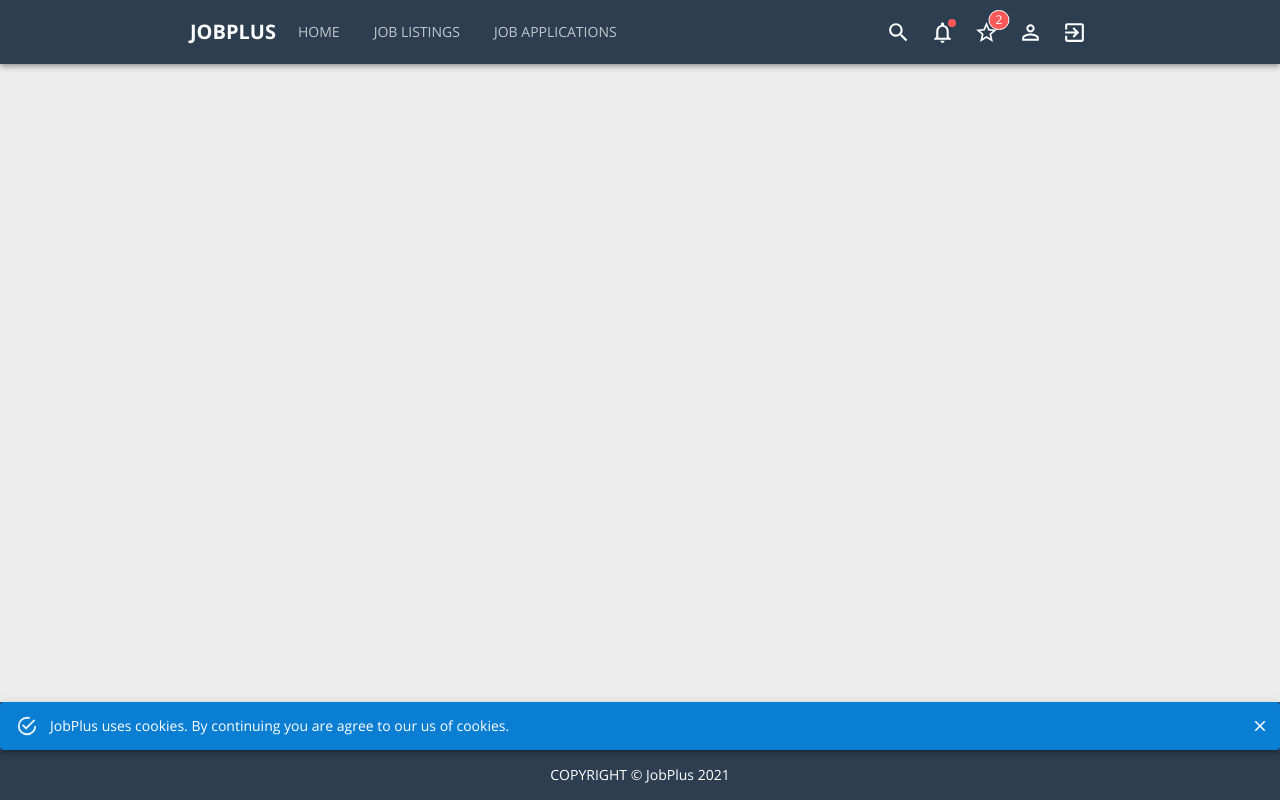
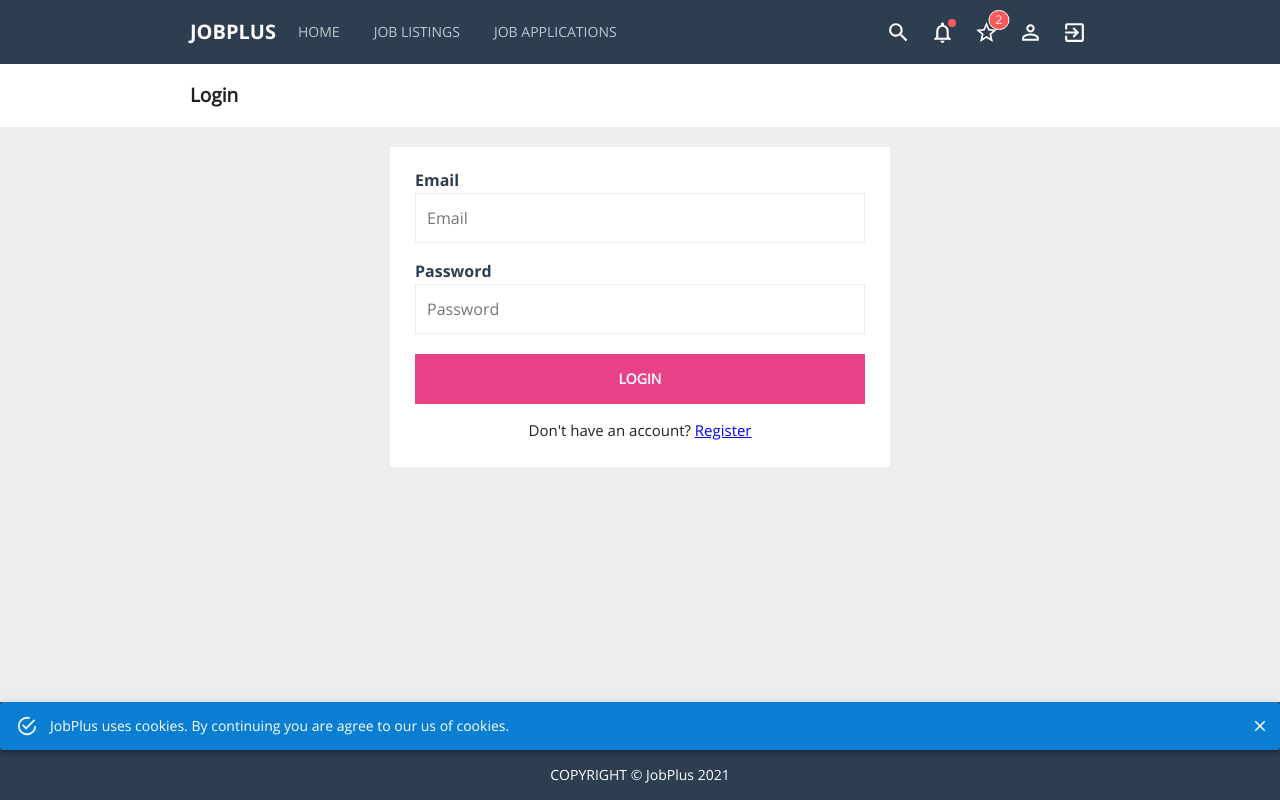
Before and after one commit to Sarkash-pi/JobPlus_React.js, a React (Create React App) app: page /login in a window 1280 px wide. Built offline with nearby package versions, Linux system fonts and the light colour scheme.

Commit message:
Created Login page

```diff
--- a/src/App.js
+++ b/src/App.js
@@ -10,6 +10,7 @@ import Search from './pages/Search';
 import Notifications from './pages/Notifications';
 import SavedJobs from './pages/SavedJobs';
 import Profile from './pages/Profile';
+import Login from './pages/Login';
 
 
 function App() {
@@ -25,6 +26,7 @@ function App() {
         <Route exact path='/notifications' render={props => <Notifications {...props} />} />
         <Route exact path='/saved-jobs' render={props => <SavedJobs {...props} />} />
         <Route exact path='/profile' render={props => <Profile {...props} />} />
+        <Route exact path='/login' render={props => <Login {...props} />} />
       </Switch>
       <Cookie />
       <Footer />
--- a/src/components/Navbar.js
+++ b/src/components/Navbar.js
@@ -144,7 +144,7 @@ export default function Navbar() {
               </IconButton>
 
               <IconButton size="small" component={Link} to={'/saved-jobs'} color='inherit' edge='start'>
-                <Badge badgeContent={2} classes={{ badge: classes.badge}}>
+                <Badge badgeContent={2} classes={{ badge: classes.badge }}>
                   <StarBorderIcon />
                 </Badge>
               </IconButton>
--- a/src/components/PaperForm.js
+++ b/src/components/PaperForm.js
@@ -16,6 +16,11 @@ const useStyles = makeStyles((theme) => ({
       '&:last-child': {
         marginBottom: '0px',
       }
+    },
+    '& .Footer': {
+      fontSize: '15px',
+      textAlign: 'center',
+      margin: '0',
     }
   }
 }))
--- /dev/null
+++ b/src/pages/Login.js
@@ -0,0 +1,34 @@
+import React from 'react'
+import Controls from '../components/controls/Controls';
+import Form from '../components/Form';
+import PageTitle from '../components/PageTitle';
+import PaperForm from '../components/PaperForm';
+import { Link } from "react-router-dom";
+
+
+export default function Login() {
+  return (
+    <>
+      <PageTitle title='Login' />
+      <PaperForm>
+        <Form>
+          <Controls.FormGroupCustom>
+            <Controls.InputLabelCustom color='primary' label="Email" />
+            <Controls.TextFieldCustom placeholder="Email" />
+          </Controls.FormGroupCustom>
+
+          <Controls.FormGroupCustom>
+            <Controls.InputLabelCustom color='primary' label="Password" />
+            <Controls.TextFieldCustom type="Password" placeholder="Password" />
+          </Controls.FormGroupCustom>
+
+          <Controls.FormGroupCustom>
+            <Controls.ButtonCustom text='Login' />
+          </Controls.FormGroupCustom>
+        </Form>
+
+        <p className={'Footer'}>Don't have an account? <Link to="/register">Register</Link></p>
+      </PaperForm>
+    </>
+  )
+}
```
